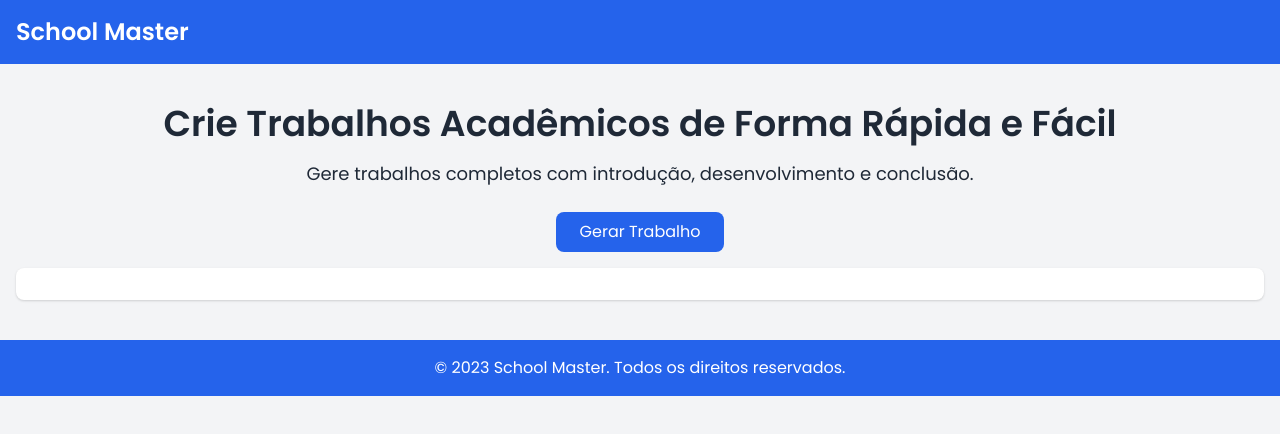
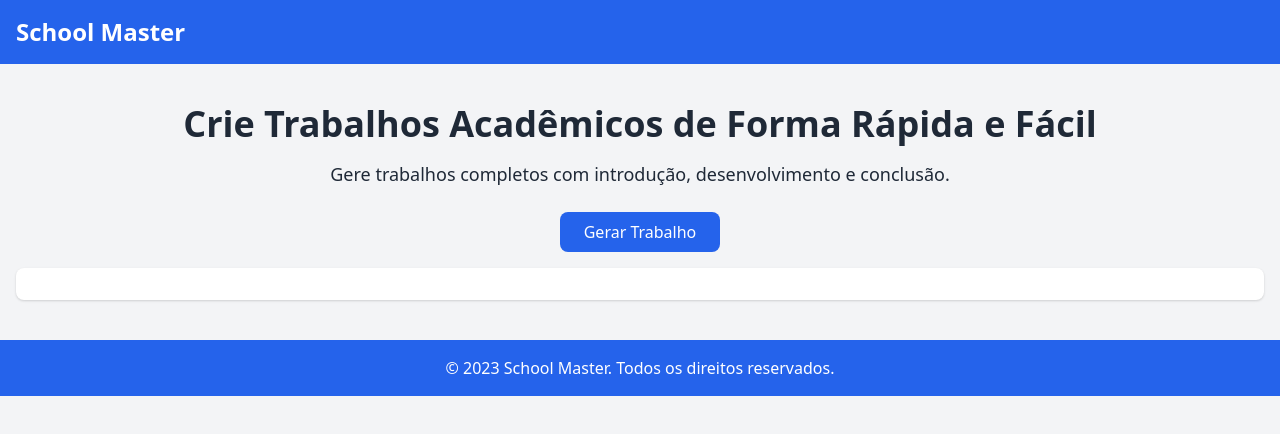
Before and after one commit to MAKEWRLD/School-master, a plain HTML site: page src/index.html in a window 1280 px wide. Drawn offline with nearby package versions, Linux system fonts and the light colour scheme.

Commit message:
Update styles.css

```diff
--- a/src/styles.css
+++ b/src/styles.css
@@ -1,6 +1,5 @@
-/* Adiciona a fonte Poppins ao Tailwind */
-body {
-  font-family: 'Poppins', sans-serif;
+/* Estilos personalizados (se necessário) */
+/* Exemplo: */
+.custom-bg {
+  background-color: #f0f4f8;
 }
-
-/* Estilos personalizados (se necessário) */
```
